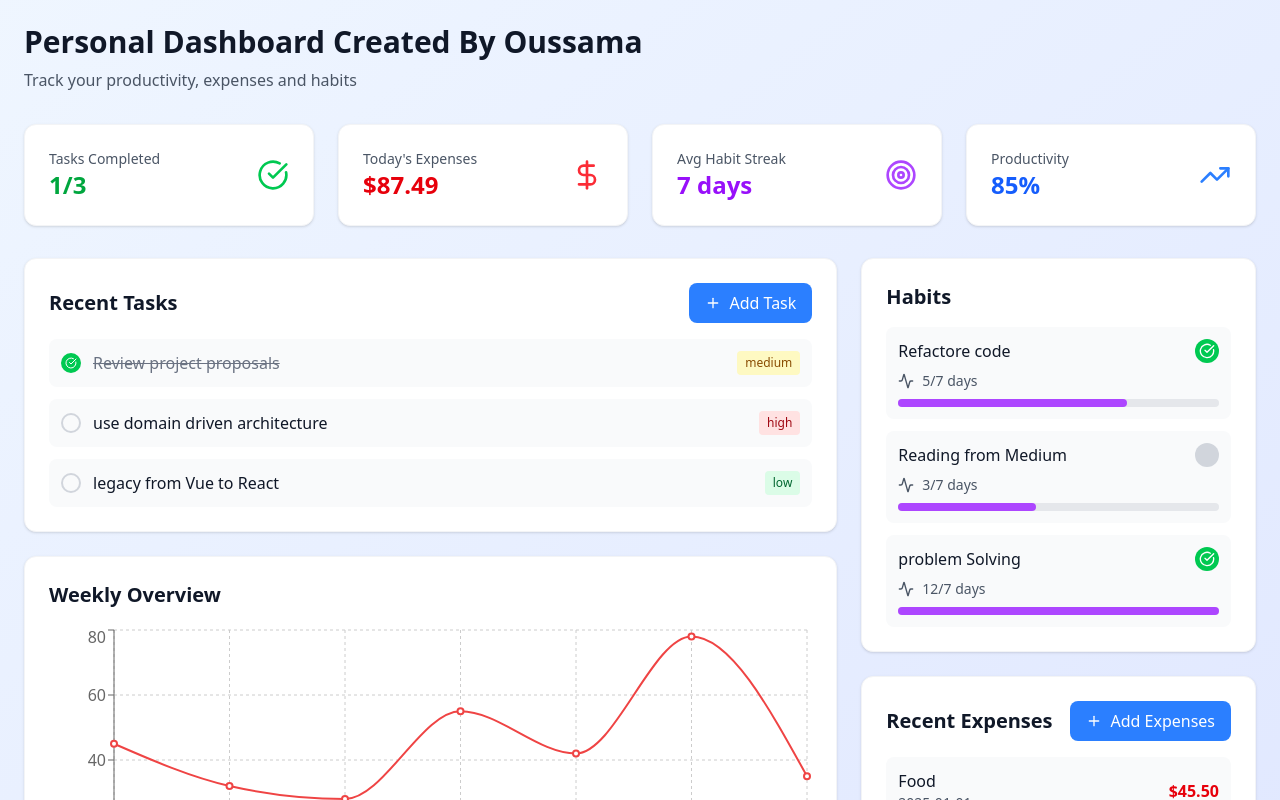
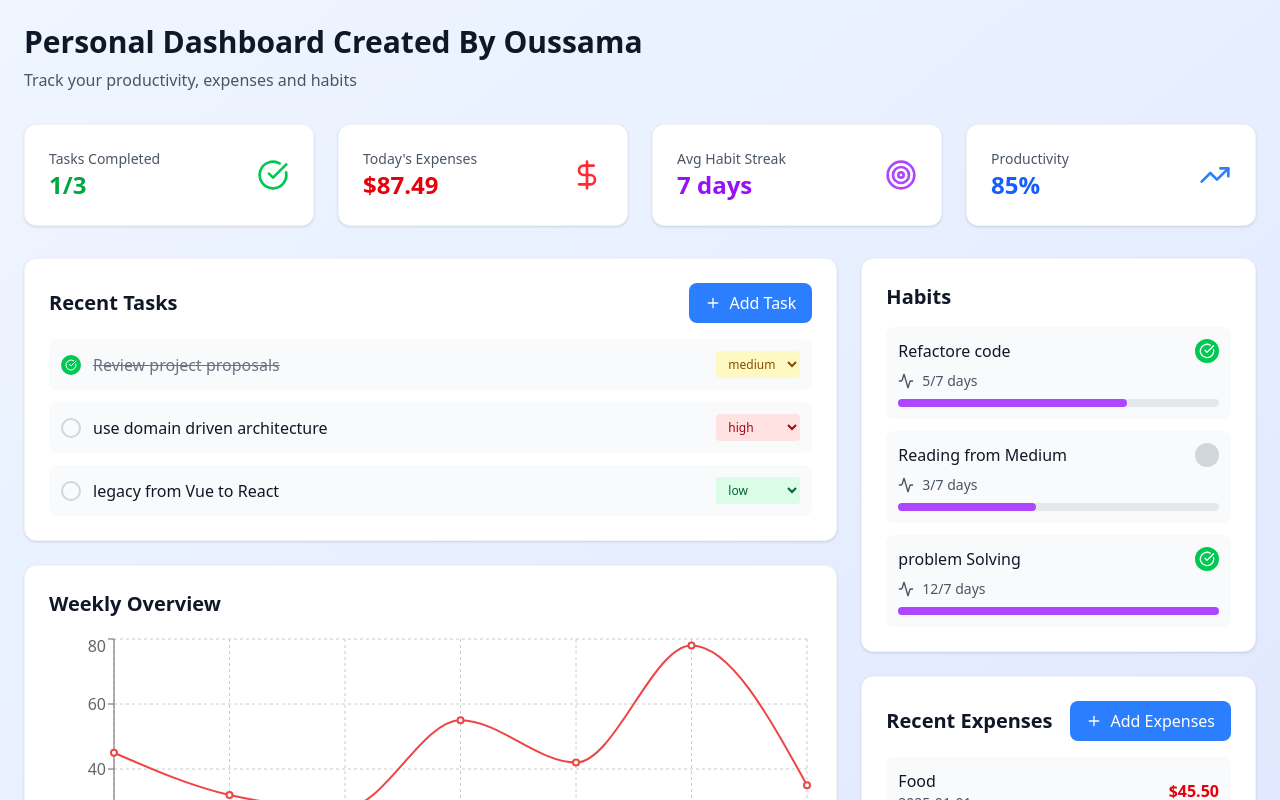
Before and after one commit to oussamabouyahia/personal-dashboard, a React (Vite) app: page / in a window 1280 px wide. Shown: the top 800 px of the page. Built offline with nearby package versions, Linux system fonts and the light colour scheme.

Commit message:
user could control the task difficulty/priority

```diff
--- a/src/App.jsx
+++ b/src/App.jsx
@@ -22,6 +22,7 @@ export default function App() {
     addTask,
     toggleTask,
     completedTasks,
+    handlePriority,
   } = useTask(newTask, setNewTask);
   // Calculate stats
   const {
@@ -57,6 +58,7 @@ export default function App() {
               newTask={newTask}
               addTask={addTask}
               setNewTask={setNewTask}
+              handlePriority={handlePriority}
             />
 
             {/* Charts */}
--- a/src/components/OneTask.jsx
+++ b/src/components/OneTask.jsx
@@ -1,6 +1,6 @@
-import React from 'react'
-import { CheckCircle } from 'lucide-react'
-const OneTask = ({task,toggleTask}) => {
+import React, { useState } from "react";
+import { CheckCircle } from "lucide-react";
+const OneTask = ({ task, toggleTask, handlePriority }) => {
   return (
     <>
       <button
@@ -20,7 +20,13 @@ const OneTask = ({task,toggleTask}) => {
       >
         {task.title}
       </span>
-          <span
+      <select
+        name=""
+        id=""
+        value={task.priority}
+        onChange={(e) => {
+          handlePriority(task.id, e.target.value);
+        }}
         className={`px-2 py-1 rounded text-xs font-medium ${
           task.priority === "high"
             ? "bg-red-100 text-red-800"
@@ -29,10 +35,27 @@ const OneTask = ({task,toggleTask}) => {
             : "bg-green-100 text-green-800"
         }`}
       >
-            {task.priority}
-          </span>
+        <option
+          value="high"
+          className="px-2 py-1 rounded text-xs font-medium bg-red-100 text-red-800 "
+        >
+          high
+        </option>
+        <option
+          value="medium"
+          className="px-2 py-1 rounded text-xs font-medium bg-yellow-100 text-yellow-800"
+        >
+          medium
+        </option>
+        <option
+          value="low"
+          className="px-2 py-1 rounded text-xs font-medium bg-green-100 text-green-800"
+        >
+          low
+        </option>
+      </select>
     </>
-  )
-}
+  );
+};
 
-export default OneTask
+export default OneTask;
--- a/src/components/Tasks.jsx
+++ b/src/components/Tasks.jsx
@@ -9,6 +9,7 @@ const Tasks = ({
   addTask,
   newTask,
   setNewTask,
+  handlePriority,
 }) => {
   return (
     <div className="bg-white rounded-xl shadow-sm p-6 border border-gray-100 mb-6">
@@ -37,7 +38,11 @@ const Tasks = ({
             key={task.id}
             className="flex items-center gap-3 p-3 bg-gray-50 rounded-lg"
           >
-            <OneTask task={task} toggleTask={toggleTask} />
+            <OneTask
+              task={task}
+              toggleTask={toggleTask}
+              handlePriority={handlePriority}
+            />
           </div>
         ))}
       </div>
--- a/src/hooks/useTask.js
+++ b/src/hooks/useTask.js
@@ -1,12 +1,10 @@
-import { useState ,useMemo} from "react";
-import { mockTasks} from "../mockData"
+import { useState, useMemo } from "react";
+import { mockTasks } from "../mockData";
 
-
-export default function useTask(newTask,setNewTask){
-
-const [tasks, setTasks] = useState(mockTasks);
-const [showAddTask, setShowAddTask] = useState(false);
-const addTask = () => {
+export default function useTask(newTask, setNewTask) {
+  const [tasks, setTasks] = useState(mockTasks);
+  const [showAddTask, setShowAddTask] = useState(false);
+  const addTask = () => {
     if (newTask.trim()) {
       const task = {
         id: Date.now(),
@@ -20,19 +18,33 @@ const addTask = () => {
       setShowAddTask(false);
     }
   };
-   const toggleTask = (id) => {
-    setTasks(prev=>
+  const handlePriority = (id, priority) => {
+    setTasks((prev) =>
+      prev.map((task) => {
+        return task.id === id ? { ...task, priority: priority } : task;
+      })
+    );
+  };
+  const toggleTask = (id) => {
+    setTasks((prev) =>
       prev.map((task) =>
         task.id === id ? { ...task, completed: !task.completed } : task
       )
     );
-
   };
   const completedTasks = useMemo(
-    () => tasks.filter(t => t.completed).length,
+    () => tasks.filter((t) => t.completed).length,
     [tasks]
   );
 
-return {tasks,setTasks,showAddTask,setShowAddTask,addTask,toggleTask,completedTasks}
-
+  return {
+    tasks,
+    setTasks,
+    showAddTask,
+    setShowAddTask,
+    addTask,
+    toggleTask,
+    completedTasks,
+    handlePriority,
+  };
 }
```
Lines whose indentation alone changed are shown as unchanged.
